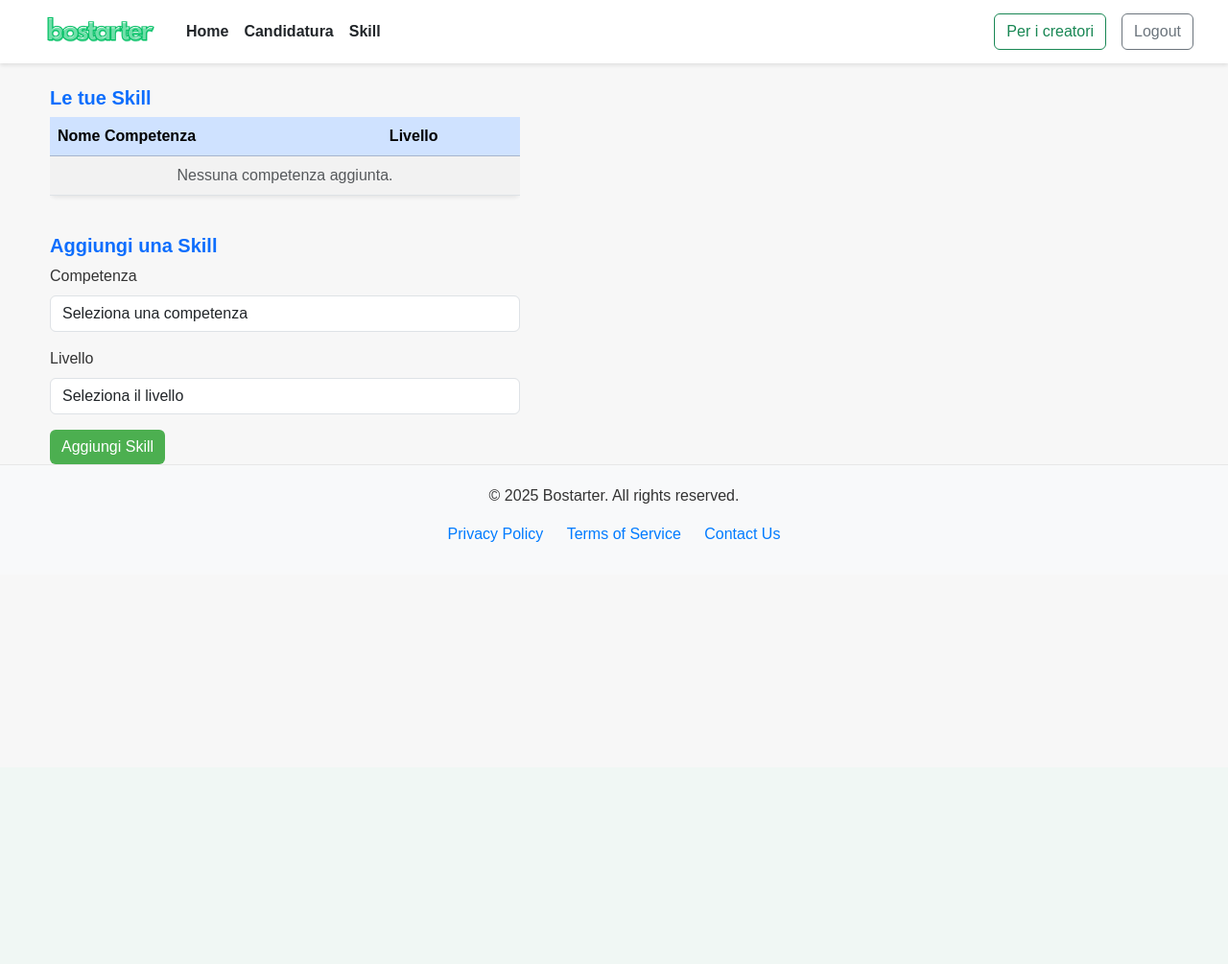
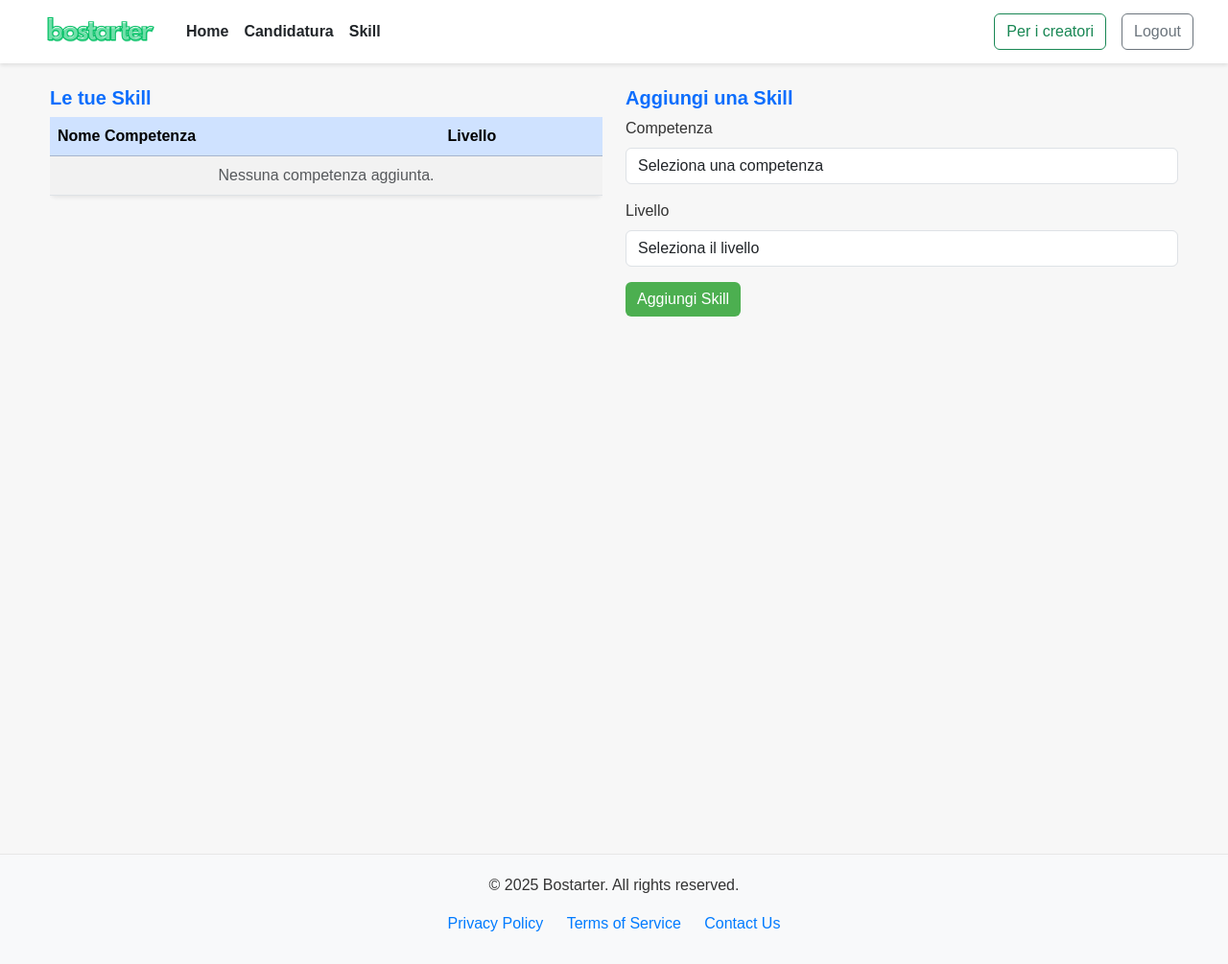
Before and after one commit to Antonioo27/Bostarter, a PHP site: page /views/skill.php in a window 1280 px wide. Shown: the whole page at 96% size. Before the commit the page ends 565 px from the top, so only its background shows below. Run offline with PHP 8.4, Linux system fonts and the light colour scheme; the template is opened without the code that fills it, so the values that code supplies are empty; some libraries are stand-ins or nearby versions.

Commit message:
aggiustata schermata di aggiunta reward e altre footer di altre schermate

```diff
--- a/app/Models/Creator.php
+++ b/app/Models/Creator.php
@@ -32,7 +32,7 @@ class Creator extends Model
             $stmt->execute();
 
             // 2. Legge il valore OUT
-            $select = $this->pdo->query("SELECT @isCreator");
+            $select = $this->pdo->query("SELECT @isCreator ");
             $result = $select->fetchColumn();
 
             return $result == 1;
--- a/migrations/TabelleDB.sql
+++ b/migrations/TabelleDB.sql
@@ -100,7 +100,7 @@ CREATE TABLE FINANZIAMENTO(
     Nome_Progetto varchar(50) REFERENCES PROGETTO(Nome) ON DELETE CASCADE,
     Data date,
     Codice_Reward int REFERENCES REWARD(Codice) ON DELETE CASCADE,
-    Importo float,
+    Importo float
 ) ENGINE = INNODB;
 
 CREATE TABLE COMMENTO(
--- a/public/css/style.css
+++ b/public/css/style.css
@@ -14,6 +14,9 @@ body {
     margin: 0;
     padding: 0;
     color: var(--text-color);
+    width: 100vw;
+    height: 100%;
+    overflow-x: hidden; /* Nasconde lo scroll orizzontale */
 }
 
 .container {
@@ -27,6 +30,8 @@ nav {
     box-shadow: 0 2px 4px var(--shadow);
     font-weight: bold;
 }
+
+
 
 .reward-item {
     cursor: pointer;
--- a/views/addReward.php
+++ b/views/addReward.php
@@ -2,7 +2,7 @@
 
 <body>
     <?php require 'partials/navbar.php'; ?>
-
+    <main style="min-height: 100vh;">
         <div class="container mt-5">
             <h2>Aggiungi una Reward</h2>
             <?php if (isset($error) && !empty($error)): ?>
@@ -41,7 +41,7 @@
                 <button type="submit" class="btn btn-primary">Aggiungi Reward</button>
             </form>
         </div>
-
+    </main>
     <?php require 'partials/footer.php'; ?>
 </body>
 
--- a/views/skill.php
+++ b/views/skill.php
@@ -2,12 +2,13 @@
 
 <body>
     <?php require 'partials/navbar.php'; ?>
-
-
-    <div class="container mt-4">
+    <main style="min-height: 100vh;">
+        <div class="container mt-4" style="height: 100vh;">
+            <div class="row">
+                <!-- Colonna per la visualizzazione delle Skill -->
+                <div class="col-md-6">
                     <h2 class="fs-5 fw-semibold text-primary">Le tue Skill</h2>
-
-        <div class="table-responsive col-md-6 col-lg-5 mx-auto ms-0">
+                    <div class="table-responsive">
                         <table class="table table-striped table-hover shadow-sm rounded">
                             <thead class="table-primary">
                                 <tr>
@@ -37,10 +38,10 @@
                     </div>
                 </div>
 
-    <div class="container mt-4">
+                <!-- Colonna per il form di aggiunta Skill -->
+                <div class="col-md-6">
                     <h2 class="fs-5 fw-semibold text-primary">Aggiungi una Skill</h2>
-
-        <form action="<?= URL_ROOT ?>skill/add" method="POST" class="col-md-6 col-lg-5 mx-auto ms-0">
+                    <form action="<?= URL_ROOT ?>skill/add" method="POST">
                         <div class="mb-3">
                             <label for="nome_competenza" class="form-label">Competenza</label>
                             <select class="form-control" id="nome_competenza" name="nome_competenza" required>
@@ -69,8 +70,10 @@
                         <button type="submit" class="btn btn-primary">Aggiungi Skill</button>
                     </form>
                 </div>
+            </div>
+        </div>
+    </main>
     <?php require 'partials/footer.php'; ?>
-
 </body>
 
 </html>
```
Also changed, not shown: views/addProject.php (+4 -5 lines). Lines whose indentation alone changed are shown as unchanged.
